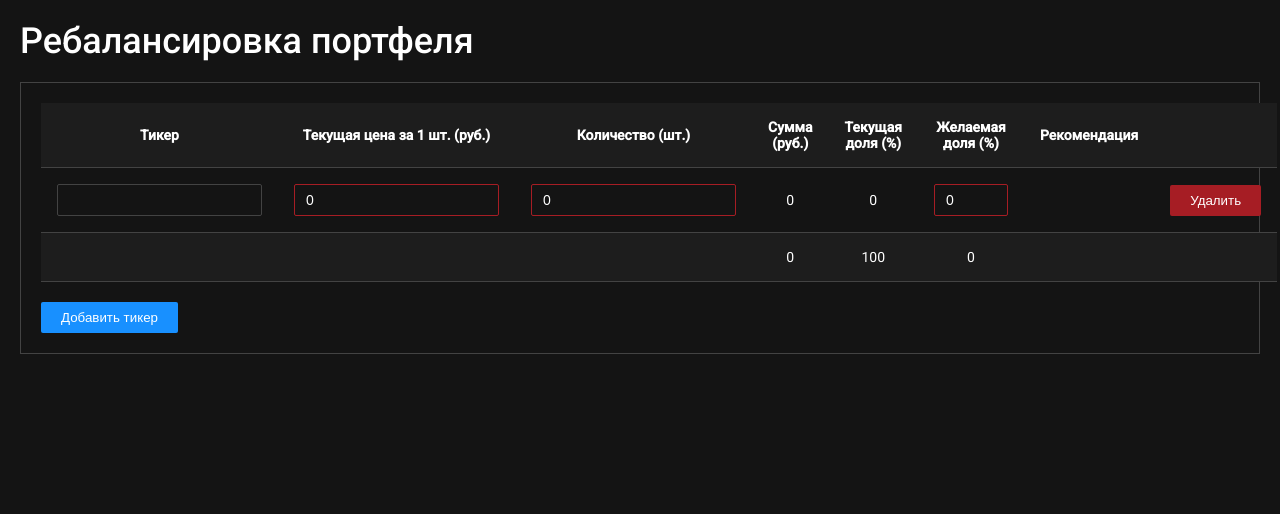
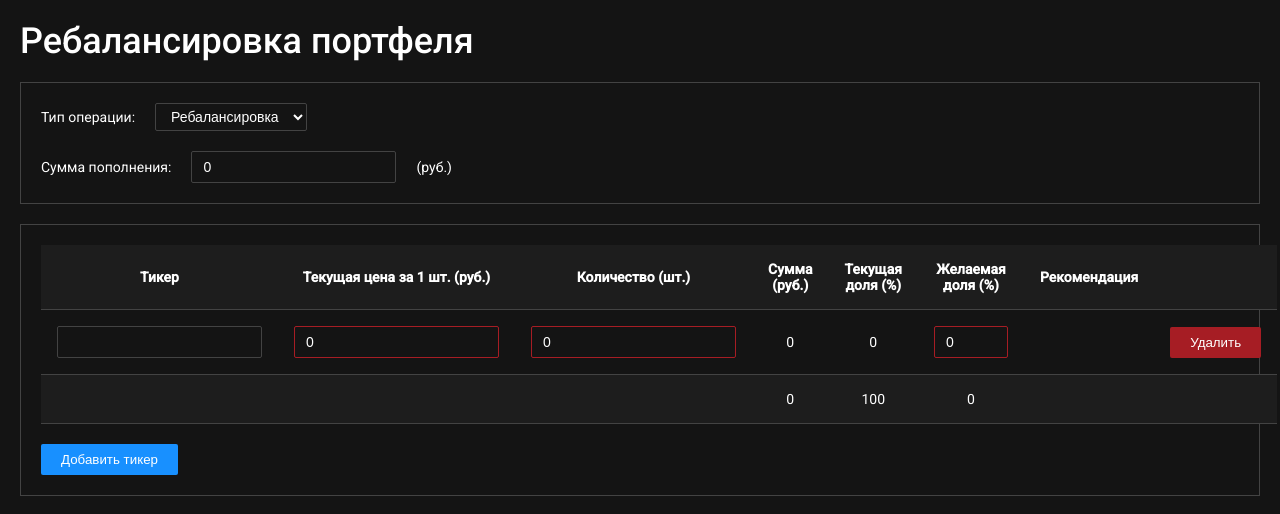
Before and after one commit to oleg59/rebalancing-portfolio, a React (Create React App) app: page / in a window 1280 px wide. Shown: the top 514 px of the page. Built offline with nearby package versions, Linux system fonts and the light colour scheme.

Commit message:
feat: added options

```diff
--- a/src/Home/Home.js
+++ b/src/Home/Home.js
@@ -1,13 +1,17 @@
-import React from 'react';
+import React, {useState} from 'react';
 import RebalanceTable from './components/RebalanceTable/RebalanceTable';
+import Options from "./components/Options/Options";
 
 const Home = () => {
+    const [options, setOptions] = useState();
+
     return (
         <div className="home">
             <div className="mb">
                 <h1>Ребалансировка портфеля</h1>
             </div>
-            <RebalanceTable/>
+            <Options options={options} handleChangeOptions={setOptions}/>
+            <RebalanceTable options={options}/>
         </div>
     );
 };
--- /dev/null
+++ b/src/Home/components/Options/Options.js
@@ -0,0 +1,26 @@
+import React from 'react';
+
+const Options = ({options, handleChangeOptions}) => {
+    const handleChange = (event) => {
+        const updatedOptions = {...options, [event.target.name]: event.target.type === 'number' ? +event.target.value : event.target.value};
+        handleChangeOptions(updatedOptions);
+    };
+
+    return (
+        <div className="card">
+            <label className="label mb">
+                Тип операции:
+                <select className="input" name="type" value={options?.type} onChange={handleChange}>
+                    <option value="1">Ребалансировка</option>
+                </select>
+            </label>
+            <label className="label">
+                Сумма пополнения:
+                <input type="number" className="input" name="replenishment" value={options?.replenishment || 0} onChange={handleChange}/>
+                (руб.)
+            </label>
+        </div>
+    );
+};
+
+export default Options;
--- a/src/Home/components/RebalanceTable/RebalanceTable.js
+++ b/src/Home/components/RebalanceTable/RebalanceTable.js
@@ -1,8 +1,12 @@
-import React, {useState} from 'react';
+import React, {useEffect, useState} from 'react';
 import RebalanceTableTr from './RebalanceTableTr/RebalanceTableTr'
 import Alerts from "../../../share/components/Alerts/Alerts";
 
-const RebalanceTable = () => {
+const RebalanceTable = ({options}) => {
+    useEffect(() => {
+        updateTable(tableData);
+    }, [options]);
+
     const defaultTicker = {
         currentPrice: 0,
         amount: 0,
@@ -47,7 +51,7 @@ const RebalanceTable = () => {
         setTableData(tableData.map(data => {
             data.currentShare = data?.currentSum && total?.currentSum ? +(data.currentSum / total.currentSum * 100).toFixed(1) : 0;
             data.differenceBetweenShares = data.desiredShare ? +(data.desiredShare - data.currentShare).toFixed(1) : null;
-            data.requiredSum = data.desiredShare ? +((data.desiredShare / 100) * total.currentSum).toFixed(1) : null;
+            data.requiredSum = data.desiredShare ? +((data.desiredShare / 100) * (total.currentSum + options?.replenishment)).toFixed(1) : null;
             data.recommendation = Math.floor((data.requiredSum - data.currentSum) / data.currentPrice);
             return data;
         }));
--- a/src/index.css
+++ b/src/index.css
@@ -94,6 +94,7 @@ body {
 .card {
     border: 1px solid var(--border-color);
     padding: 20px;
+    margin-bottom: 20px;
 }
 
 .input {
@@ -105,6 +106,7 @@ body {
     transition: all 0.3s;
     background: transparent;
     color: var(--text-color);
+    background: var(--bg-color);
 }
 
 .input:hover, .input:focus {
```
